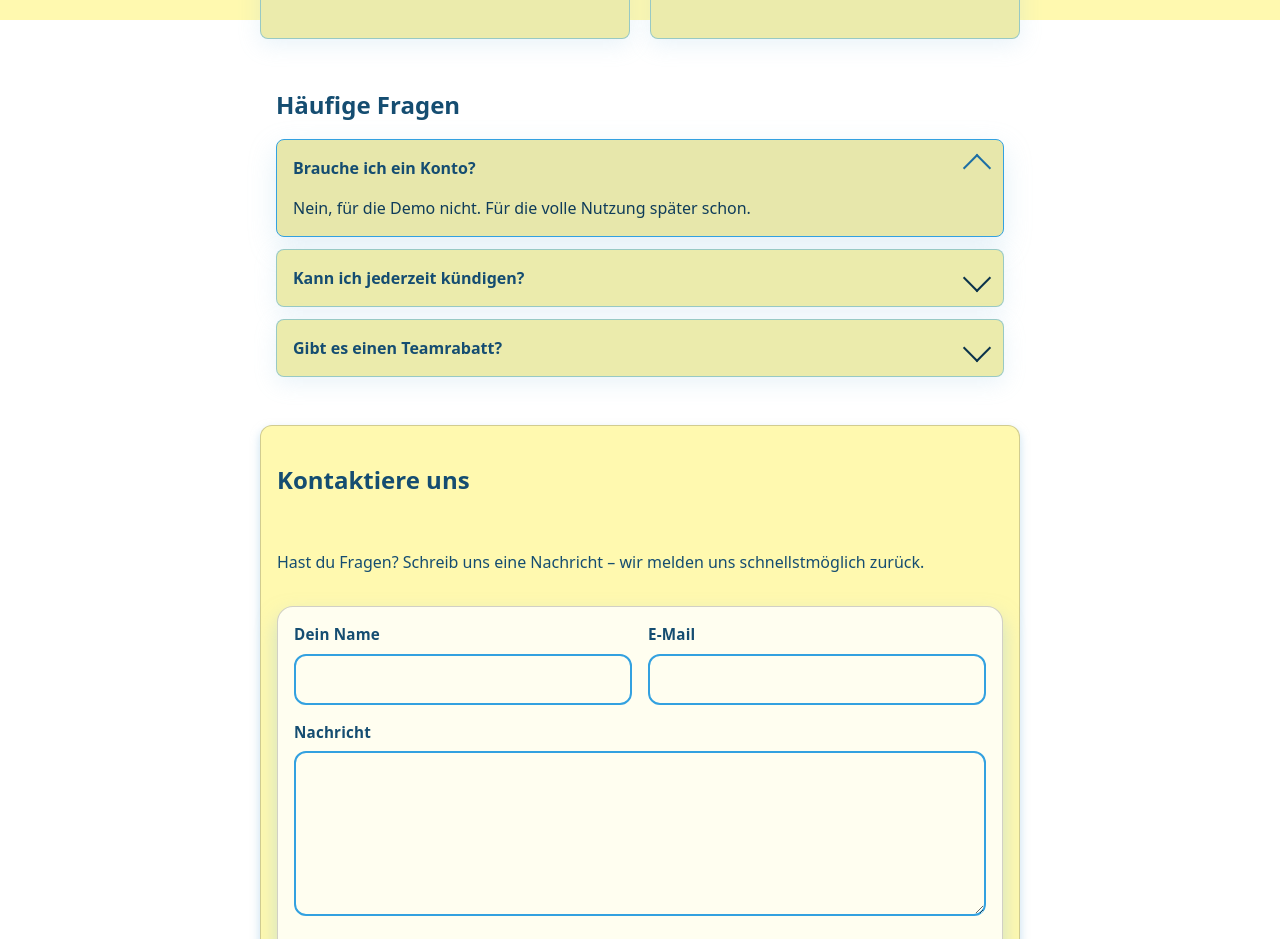
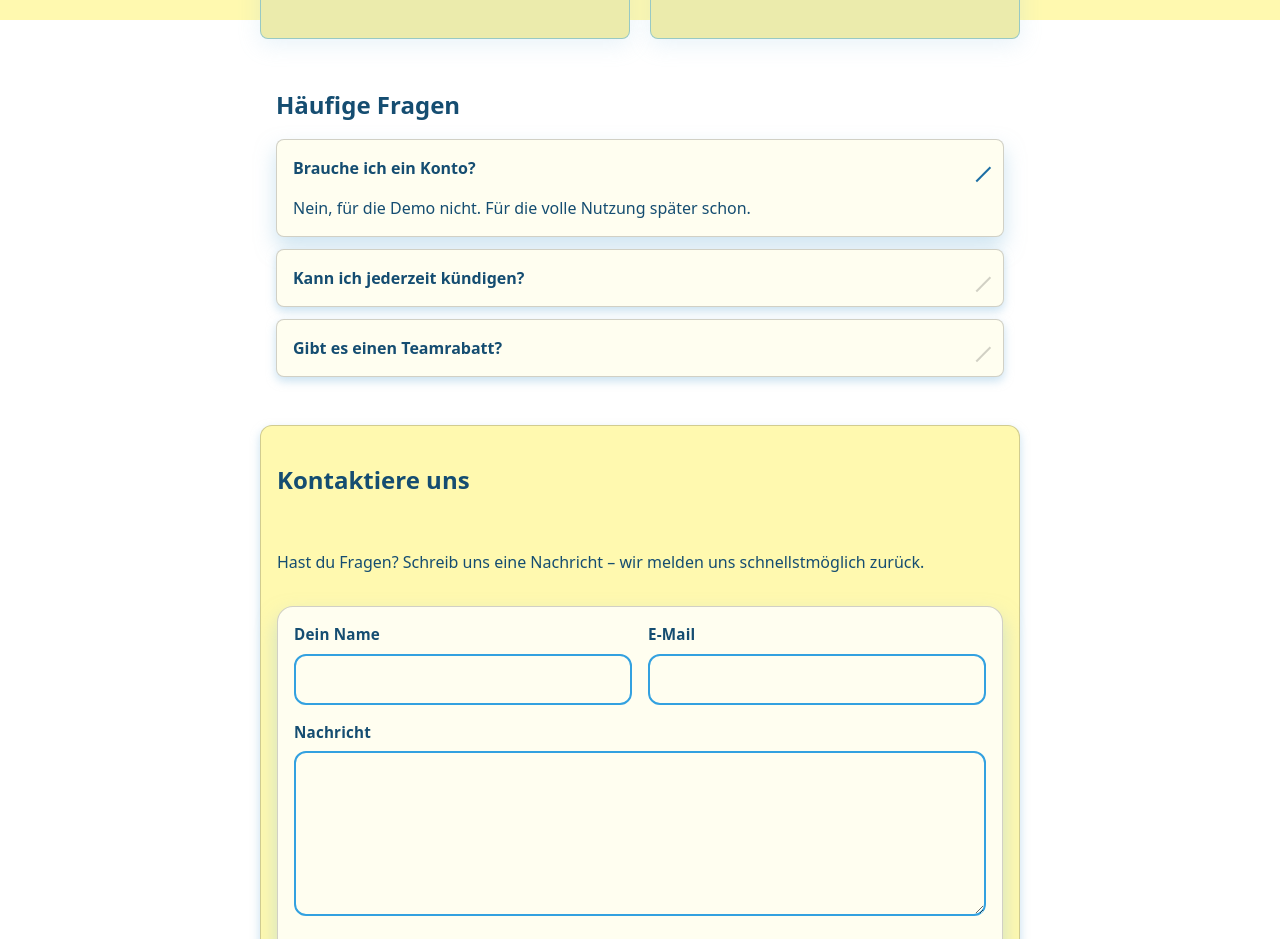
Before and after one commit to g0r1s3/missing-link-frontend, a React (Vite) app: page / in a window 1280 px wide. Shown: the part 780-1719 px from the top of the page. Built offline with nearby package versions, Linux system fonts and the light colour scheme; no server answers.

Commit message:
fixed LPFAQuestion component according to lint

```diff
--- a/src/components/LPFAQuestion/LPFAQuestion.css
+++ b/src/components/LPFAQuestion/LPFAQuestion.css
@@ -1,84 +1,82 @@
+/* src/components/LPFAQuestion/LPFAQuestion.css */
+
 .ml-faq {
-    background: color-mix(in oklab, var(--color-bg) 92%, var(--color-text) 8%);
-    border: 1px solid color-mix(in oklab, var(--color-border) 45%, transparent);
+    background: var(--panel-bg);
+    border-color: var(--panel-border);
     border-radius: var(--radius-sm);
-    box-shadow: 0 6px 22px color-mix(in oklab, var(--shadow) 22%, transparent);
-    transition: border-color 160ms ease, box-shadow 160ms ease, background 160ms ease;
+    border-style: solid;
+    border-width: 1px;
+    box-shadow: var(--shadow-2);
 }
 
+/* offener Zustand */
 .ml-faq[open] {
-    background: color-mix(in oklab, var(--color-bg) 90%, var(--color-text) 10%);
-    border-color: var(--color-border);
-    box-shadow: 0 10px 28px color-mix(in oklab, var(--shadow) 28%, transparent);
+    border-color: var(--border-color);
+    box-shadow: var(--shadow-3);
 }
 
+/* Abstand zwischen mehreren Items */
 .ml-faq + .ml-faq {
     margin-top: var(--space-3);
 }
 
-.ml-faq__summary {
+/* Kopfzeile */
+.ml-faq-summary {
     align-items: center;
-    border-radius: calc(var(--radius-sm) - 2px);
     cursor: pointer;
     display: grid;
     gap: var(--space-3);
     grid-template-columns: 1fr auto;
     list-style: none;
     padding: var(--space-4);
-    user-select: none;
 }
 
-.ml-faq__summary::-webkit-details-marker {
-    display: none;
+/* remove native marker */
+.ml-faq-summary::-webkit-details-marker { display: none; }
+
+/* Frage */
+.ml-faq-q {
+    color: var(--panel-text);
+    font-weight: 600;
 }
 
-/* Frage-Text */
-.ml-faq__q {
-    color: var(--color-text);
-    font-weight: 600;
-    margin: 0;
-}
-
-/* Icon (Chevron) */
-.ml-faq__icon {
-    border: 2px solid currentcolor;
-    border-left: 0;
-    border-top: 0;
-    color: color-mix(in oklab, var(--color-text) 75%, black);
+/* Icon (Chevron) – nur rechte & untere Kante zeichnen */
+.ml-faq-icon {
+    border-right-color: var(--border-color);
+    border-right-style: solid;
+    border-right-width: 2px;
+    display: inline-block;
     height: 1.25rem;
     transform: rotate(45deg);
-    transition: transform 180ms ease, color 160ms ease;
     width: 1.25rem;
 }
 
-.ml-faq[open] .ml-faq__icon {
-    color: var(--color-accent);
-    transform: rotate(225deg);
+/* offener Zustand – Akzentfarbe fürs Icon */
+.ml-faq[open] .ml-faq-icon {
+    border-bottom-color: var(--color-accent);
+    border-right-color: var(--color-accent);
 }
 
-.ml-faq__summary:focus-visible {
-    border-radius: calc(var(--radius-sm) - 2px);
-    outline: 2px solid var(--color-accent);
-    outline-offset: 3px;
+/* Fokus auf der Summary: konsistenter Focus-Ring */
+.ml-faq-summary:focus-visible {
+    border-color: var(--color-accent);
+    box-shadow: var(--focus-ring);
+    outline: none;
 }
 
 /* Antwortbereich */
-.ml-faq__panel {
-    color: color-mix(in oklab, var(--color-text) 85%, black);
-    padding: 0 var(--space-4) var(--space-4);
+.ml-faq-panel {
+    color: var(--panel-text);
+    padding-block-end: var(--space-4);
+    padding-inline: var(--space-4);
 }
 
-.ml-faq__a > *:first-child {
-    margin-top: 0.25rem;
+/* Spacing für Antwort-Content:
+   erst generisch, dann :first-child (Reihenfolge wichtig, um no-descending-specificity zu vermeiden) */
+.ml-faq-a > * {
+    margin-block: var(--space-1);
 }
 
-.ml-faq__a > * {
-    margin: 0.25rem 0;
+.ml-faq-a > *:first-child {
+    margin-block-start: var(--space-1);
 }
-
-@media (prefers-reduced-motion: reduce) {
-    .ml-faq,
-    .ml-faq__icon {
-        transition: none;
-    }
-}
--- a/src/components/LPFAQuestion/LPFAQuestion.tsx
+++ b/src/components/LPFAQuestion/LPFAQuestion.tsx
@@ -1,4 +1,4 @@
-// @ts-ignore
+// src/components/LPFAQuestion/LPFAQuestion.tsx
 import React, { useEffect, useRef } from 'react'
 import './LPFAQuestion.css'
 
@@ -49,15 +49,13 @@ export default function LPFAQuestion({
       {...(defaultOpen ? { open: true } : null)}
       {...(id ? { id } : null)}
     >
-            <summary className="ml-faq__summary">
-                <span className="ml-faq__q">{question}</span>
-                <span
-                    className="ml-faq__icon"
-                    aria-hidden="true"
-                />
+      <summary className="ml-faq-summary">
+        <span className="ml-faq-q">{question}</span>
+        <span className="ml-faq-icon" aria-hidden="true" />
       </summary>
-            <div className="ml-faq__panel">
-                <div className="ml-faq__a">{answer}</div>
+
+      <div className="ml-faq-panel">
+        <div className="ml-faq-a">{answer}</div>
       </div>
     </details>
   )
```
Lines whose indentation alone changed are shown as unchanged.
